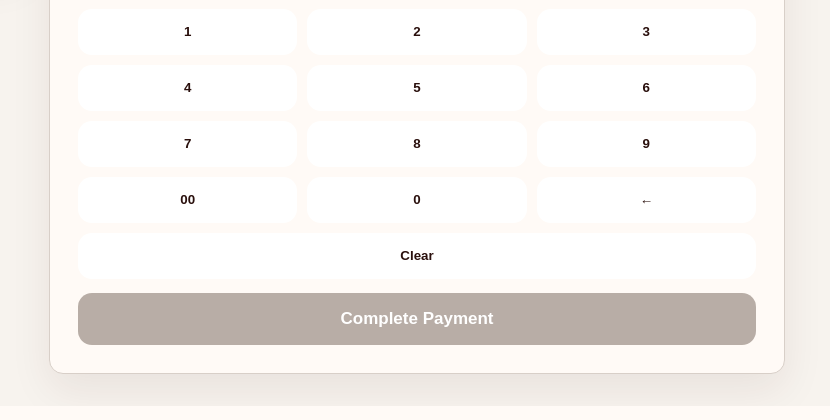
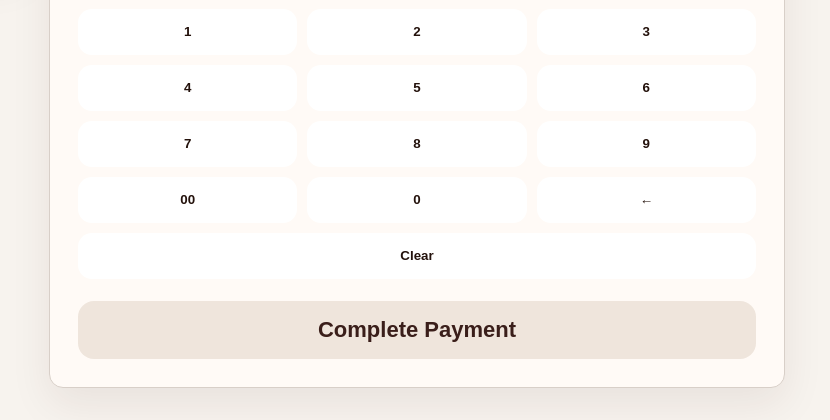
Before and after one commit to dfirdaa/PA_Kyloffee, a Flask app: template PA_KYLOFFEE/KYLOFFEE/templates/pos_payment.html in a window 1280 px wide. Shown: the part 606-1026 px from the top of the page, without its empty margins (445-1275 px from the left). Run offline with Flask 3, Linux system fonts and the light colour scheme; the template is opened without the code that fills it: most values are stand-ins (such as "Sample title", 1, 10 or a date in 2020).

Commit message:
bagian payment

```diff
--- a/PA_KYLOFFEE/KYLOFFEE/static/css/style.css
+++ b/PA_KYLOFFEE/KYLOFFEE/static/css/style.css
@@ -902,6 +902,27 @@ input[type="password"]::-ms-clear { display: none; }
     margin-top: 14px;
 }
 
+.payment-page .payment-mode .pos-checkout-button {
+    min-height: 58px;
+    background: var(--payment-primary);
+    color: white;
+    box-shadow: 0 14px 28px rgba(58, 30, 26, .16);
+}
+
+.payment-page .payment-mode .pos-checkout-button:hover:not(:disabled) {
+    background: var(--payment-hover);
+    transform: translateY(-1px);
+}
+
+.payment-page .payment-mode .pos-checkout-button:disabled {
+    border: 1px solid var(--payment-border);
+    background: #e7ddd6;
+    color: #6b5b55;
+    box-shadow: none;
+    cursor: not-allowed;
+    opacity: 1;
+}
+
 .qris-card {
     display: grid;
     grid-template-columns: 190px 1fr;
@@ -2035,6 +2056,53 @@ input[type="password"]::-ms-clear { display: none; }
     margin-bottom: 22px;
 }
 
+.payment-page .quick-cash-row button,
+.payment-page .cash-keypad button {
+    background: #ffffff !important;
+    color: #24120c !important;
+}
+
+.payment-page .quick-cash-row button:hover,
+.payment-page .quick-cash-row button:focus,
+.payment-page .cash-keypad button:hover,
+.payment-page .cash-keypad button:focus {
+    background: #3a1e1a !important;
+    color: #ffffff !important;
+}
+
+.payment-complete-button,
+.payment-page button.payment-complete-button {
+    position: relative;
+    min-height: 70px;
+    margin-top: 22px;
+    border: 2px solid #3a1e1a;
+    border-radius: 16px;
+    background: #3a1e1a !important;
+    color: #ffffff !important;
+    font-size: 22px;
+    font-weight: 900;
+    box-shadow: 0 18px 34px rgba(58, 30, 26, .2);
+}
+
+.payment-complete-button span {
+    color: inherit !important;
+}
+
+.payment-complete-button:hover:not(:disabled),
+.payment-page button.payment-complete-button:hover:not(:disabled) {
+    background: #4d2823 !important;
+    border-color: #4d2823 !important;
+}
+
+.payment-complete-button:disabled,
+.payment-page button.payment-complete-button:disabled {
+    background: #efe5dc !important;
+    color: #3a1e1a !important;
+    border-color: #3a1e1a;
+    box-shadow: none;
+    opacity: 1;
+}
+
 .cash-summary {
     grid-template-columns: repeat(3, minmax(0, 1fr));
 }
--- a/PA_KYLOFFEE/KYLOFFEE/templates/pos_payment.html
+++ b/PA_KYLOFFEE/KYLOFFEE/templates/pos_payment.html
@@ -111,7 +111,9 @@
                     <button type="button" class="keypad-wide" data-cash-key="clear">Clear</button>
                 </div>
 
-                <button type="button" class="pos-checkout-button" data-complete-cash disabled>Complete Payment</button>
+                <button type="button" class="pos-checkout-button payment-complete-button" data-complete-cash disabled>
+                    <span>Complete Payment</span>
+                </button>
             </section>
 
             <section class="payment-mode payment-mode--qris" data-payment-mode="QRIS">
```
